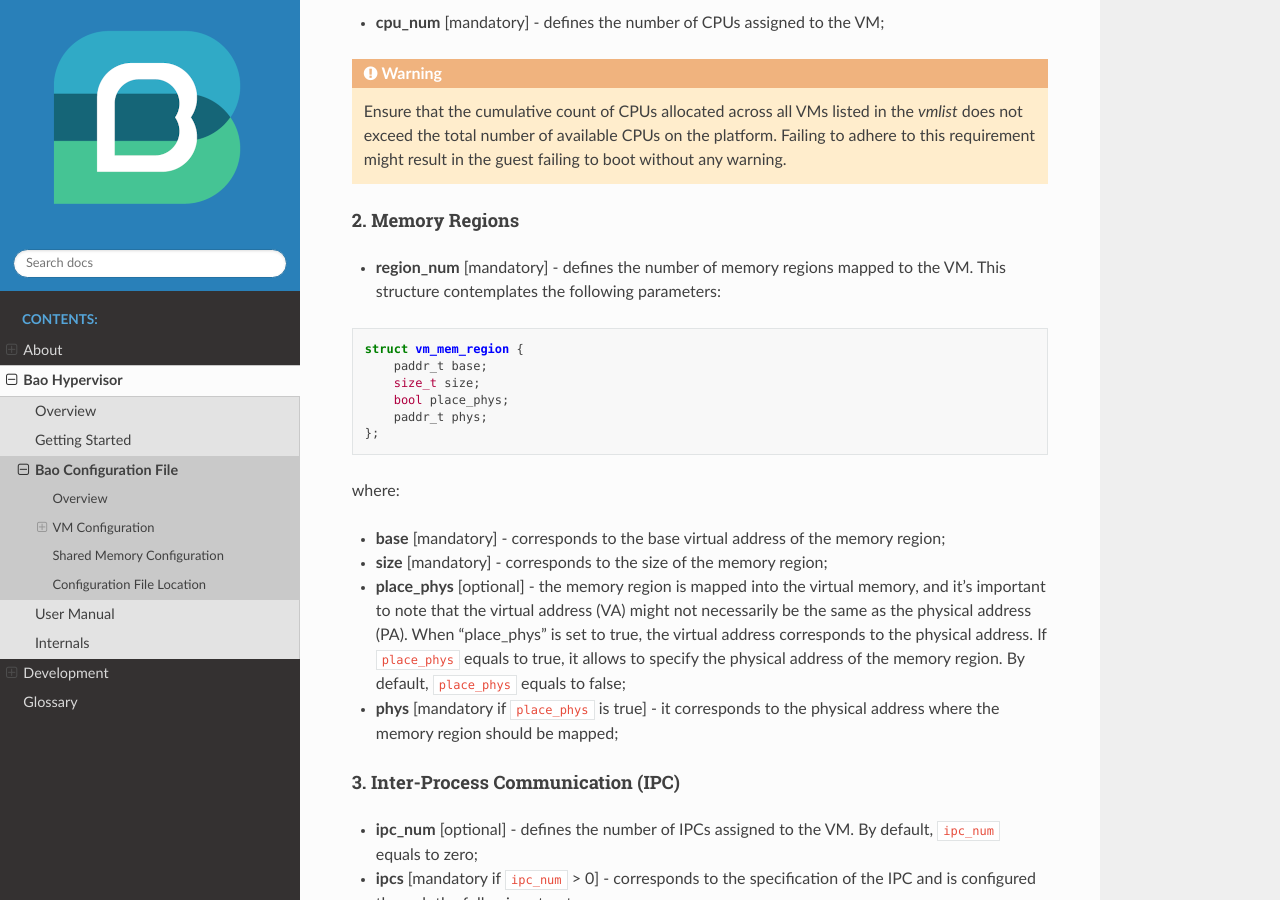
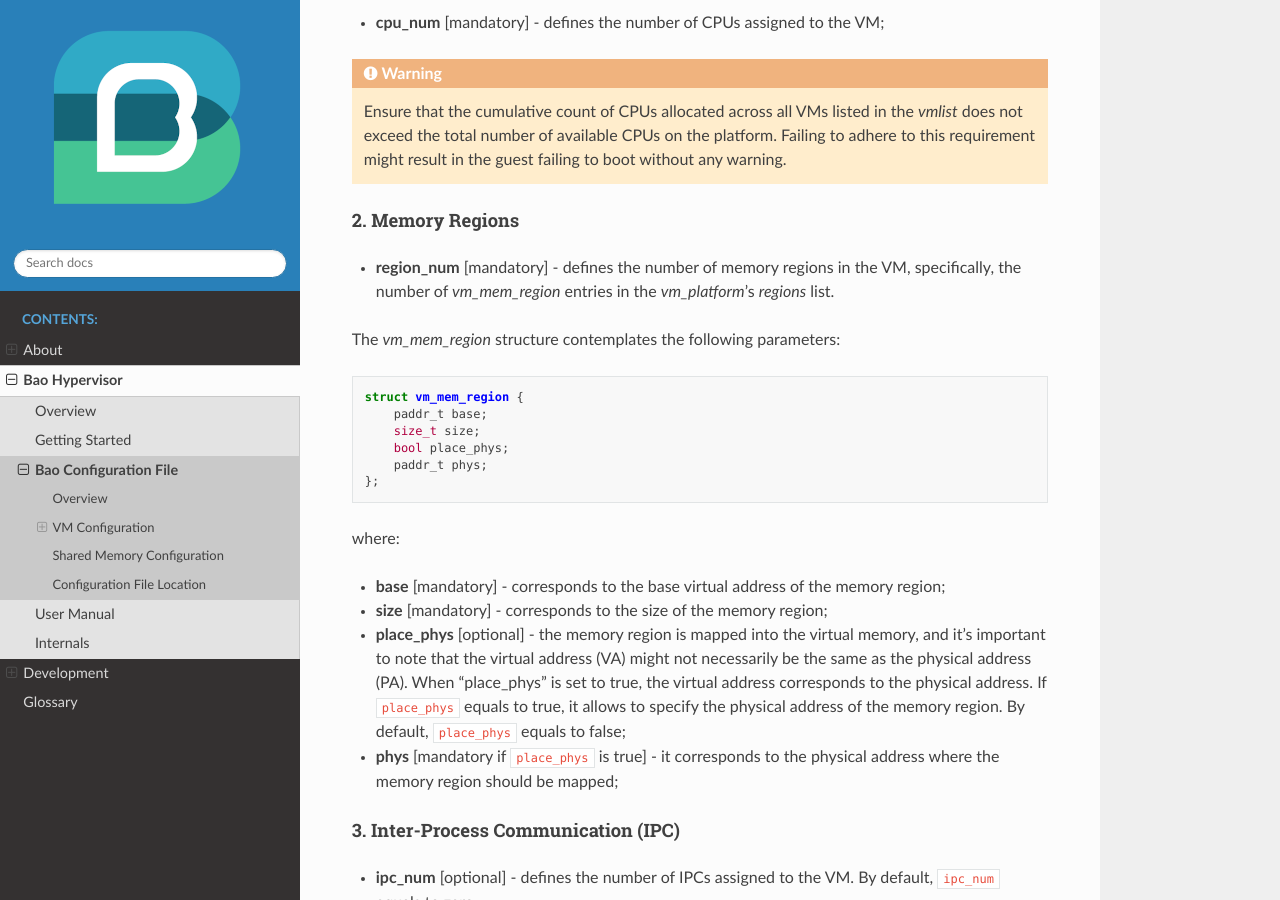
Before and after one commit to bao-project/bao-docs, a Sphinx documentation site: the page built from source/bao_hyp/config.rst, in a window 1280 px wide and 900 px high, scrolled down 4381 px. Built offline with Sphinx 7.4.7 and the Read the Docs theme 2.0.0, drawn with Linux system fonts in a browser that asks for light colours.

Commit message:
fix(vm_config): improve region_num description
Signed-off-by: Diogo Costa <diogoandreveigacosta@gmail.com>

```diff
--- a/source/bao_hyp/config.rst
+++ b/source/bao_hyp/config.rst
@@ -200,8 +200,10 @@ definition of:
 #################
 .. _Memory Regions:
 
-- **region_num** [mandatory] - defines the number of memory regions mapped to the VM. This
-  structure contemplates the following parameters:
+- **region_num** [mandatory] - defines the number of memory regions in the VM, specifically, the
+  number of `vm_mem_region` entries in the `vm_platform`'s `regions` list.
+
+The `vm_mem_region` structure contemplates the following parameters:
 
 .. code-block:: c
 
```
